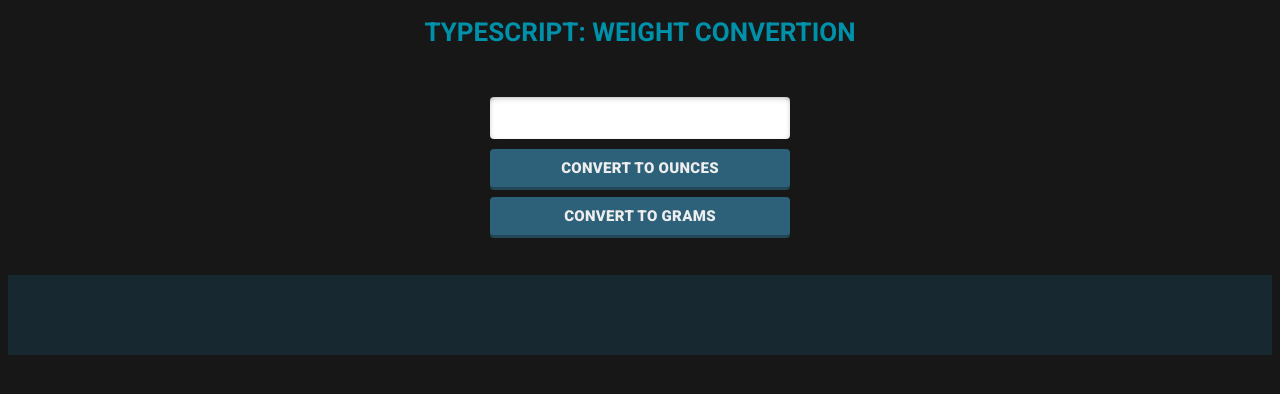
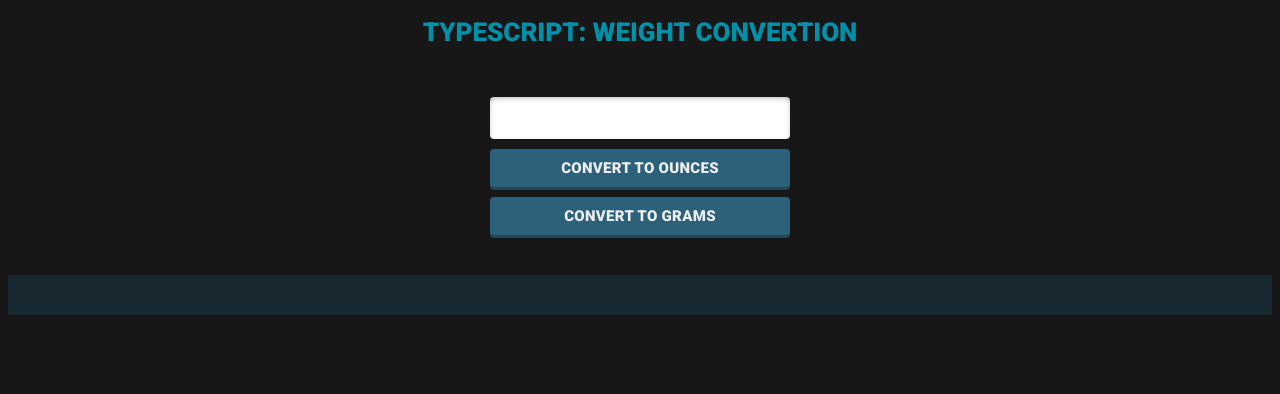
Before and after one commit to Michael-MO/Webpack, a website built with webpack: page src/index.htm in a window 1280 px wide. Built offline with nearby package versions, Linux system fonts and the light colour scheme; a web font is replaced by a local one.

Commit message:
Style Changes

```diff
--- a/src/scss/styles.scss
+++ b/src/scss/styles.scss
@@ -4,32 +4,32 @@
 $fontColor: #eee;
 $colorHeading: #0091aa;
 $fontHeading: 'Roboto', sans-serif;
-$fontRest: 'Signika Negative', sans-serif;
+$fontWeight: 900;
+$textTransform: uppercase;
 $contentWidth: 300px;
 
-body
-{
+* {
+    font-family: $fontHeading;
+    font-weight: $fontWeight;
+    text-transform: $textTransform;
+}
+
+body {
     background: #171717;
     color: $fontColor;
-    font-family: $fontRest;
     text-align: center;
 }
 
-#content
-{
+#content {
     color: $fontColor;
     width: $contentWidth;
     margin-left: auto;
     margin-right: auto;
 }
 
-h1
-{
-    text-transform: uppercase;
+h1 {
     color: $colorHeading;
-    font-family: $fontHeading;
     font-size: 26px;
-    font-weight: 700;
     margin-bottom: 50px;
 }
 
@@ -39,13 +39,15 @@ h1
     margin-left: auto;
     margin-right: auto;
     width: auto;
-    padding: 40px;
+    padding: 20px;
     text-align: center;
-    font-size: 30px;
+    font-size: 22px;
+    color: #eee;
 }
 
 input {
     display: block;
+    color: #333;
     padding: 9px;
     font-family: $fontHeading;
     font-size: 20px;
@@ -63,13 +65,10 @@ button {
     box-shadow: 0 3px 0 rgba(49,112,142, 0.55);
     color: #eee;
     display: block;
-    font-family: $fontHeading;
-    font-weight: 900;
     font-size: 15px;
     letter-spacing: 0.3px;
     margin-bottom: 10px;
     padding: 10px 20px;
-    text-transform: uppercase;
     transition: all 0.3s ease-in-out 0s;
     width: 100%;
 }
```
